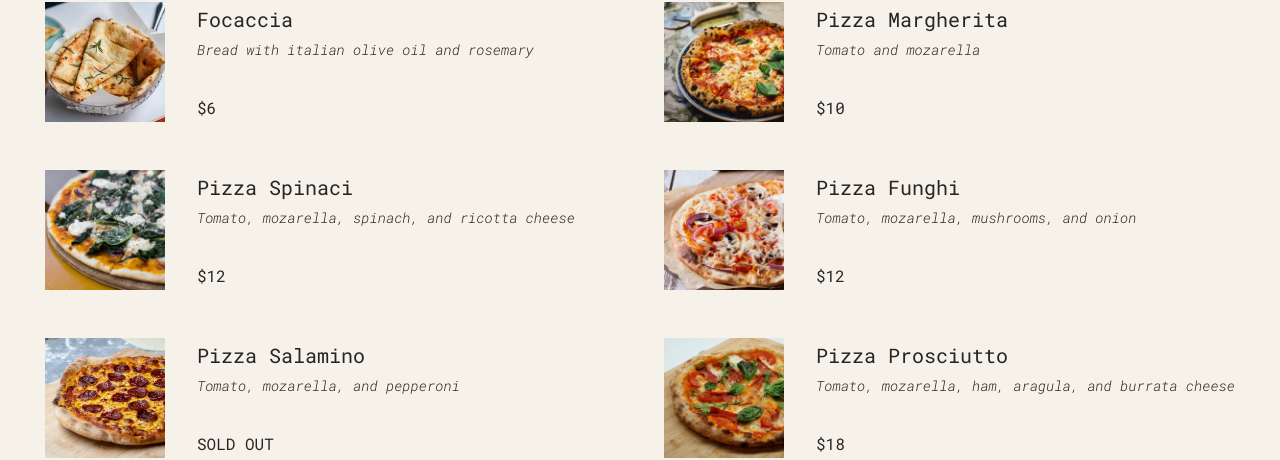
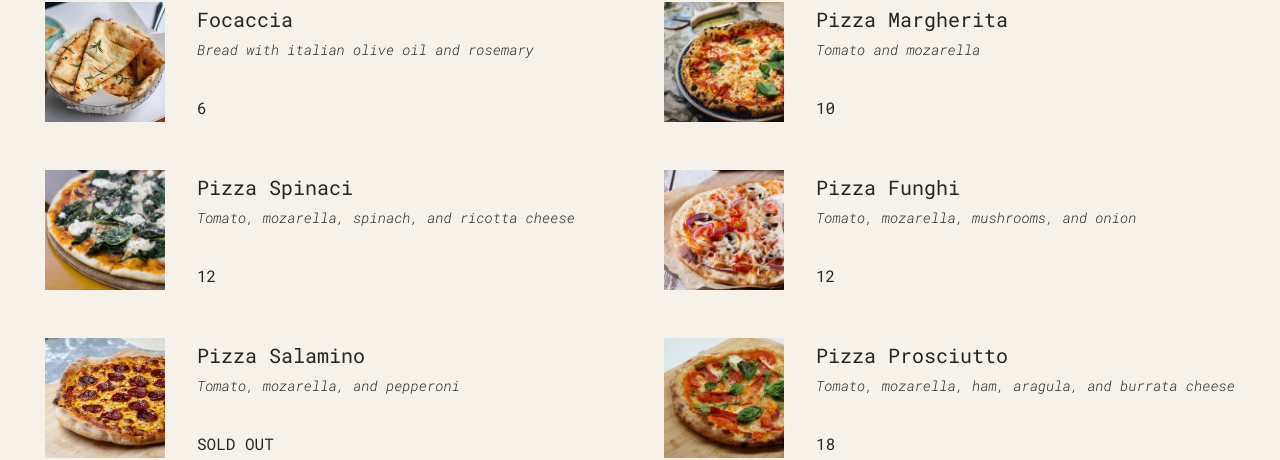
Before and after one commit to Scientific-Research/pizza-menu, a React (Vite) app: page / in a window 1280 px wide. Shown: the part 342-802 px from the top of the page. Built offline with nearby package versions, Linux system fonts and the light colour scheme.

Commit message:
displaying the Sold out using second method

```diff
--- a/src/App.tsx
+++ b/src/App.tsx
@@ -168,7 +168,8 @@ export const Pizza = ({ pizzaObj }: { pizzaObj: IPizza }) => {
         <div>
           <h3>{name}</h3>
           <p>{ingredients}</p>
-          {soldOut ? <span>SOLD OUT</span> : <span>${Number(price)}</span>}
+          {/* {soldOut ? <span>SOLD OUT</span> : <span>${Number(price)}</span>} */}
+          <span>{soldOut ? "SOLD OUT" : price}</span>
         </div>
       </li>
     </>
```
